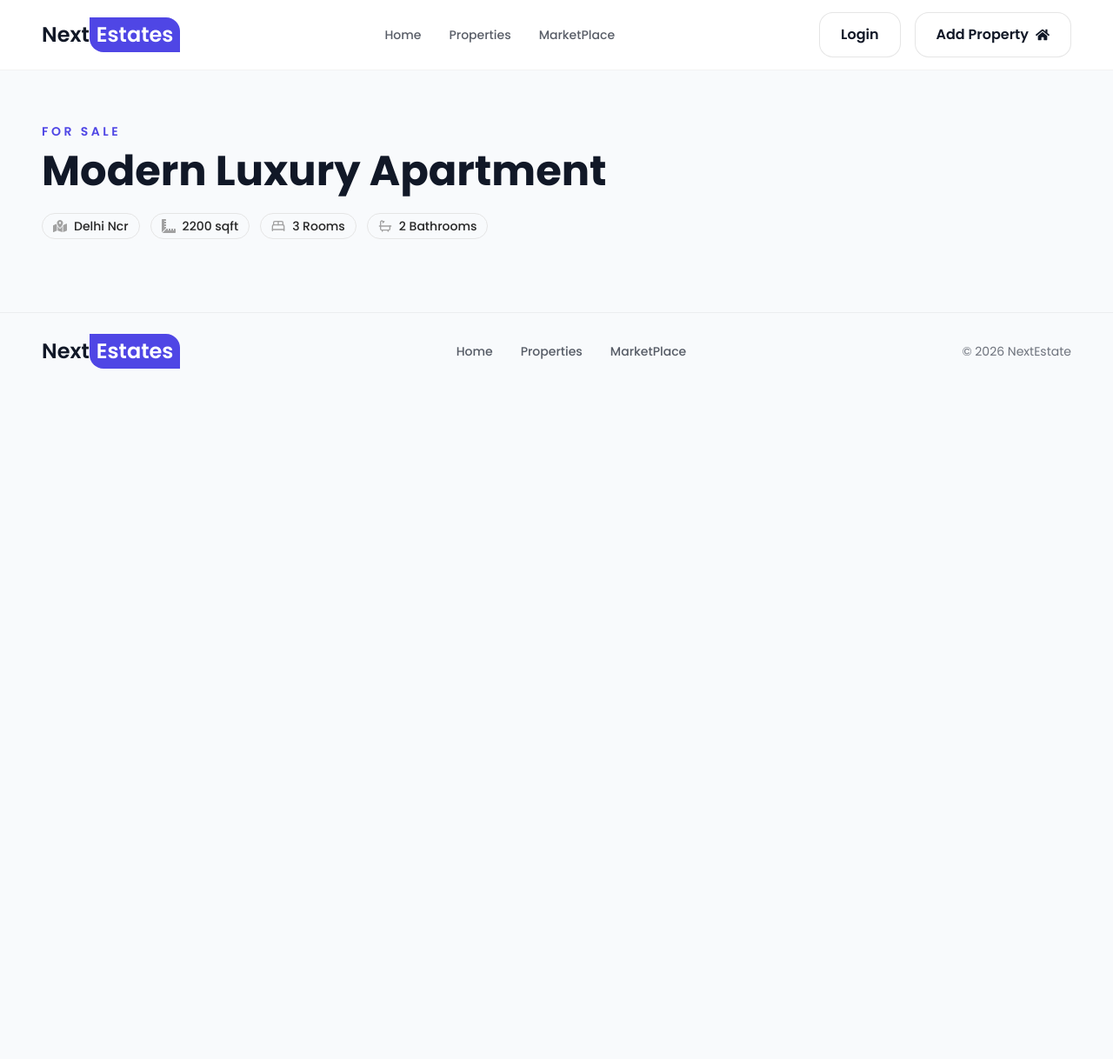
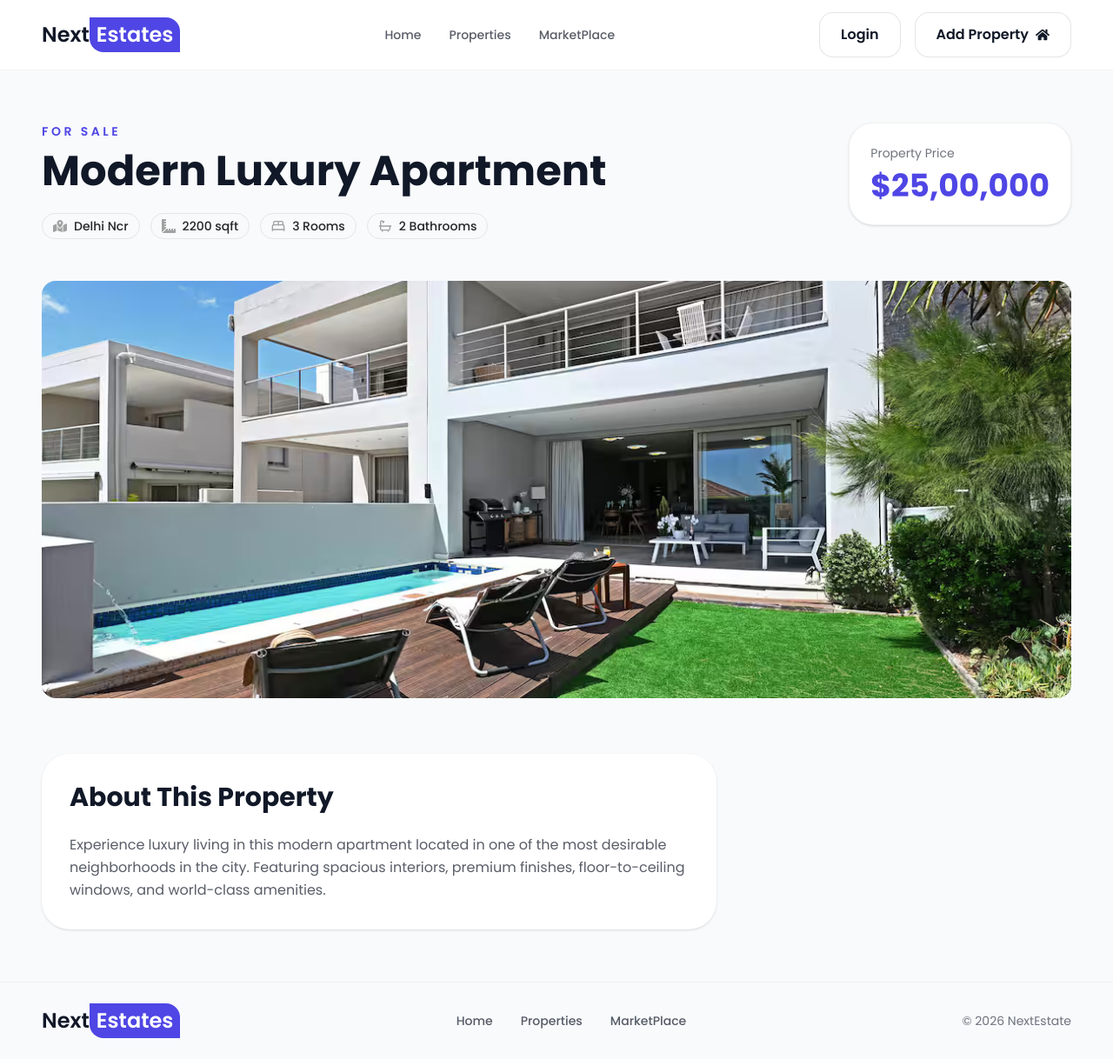
Before and after one commit to rishabh-1510/Plantventory, a Next.js app: page /property/1 in a window 1280 px wide. Shown: the whole page at 87% size. Before the commit the page ends 800 px from the top, so only its background shows below. Built offline with nearby package versions, Linux system fonts and the light colour scheme.

Commit message:
Property Description enhancement

```diff
--- a/app/property/[propertyId]/page.tsx
+++ b/app/property/[propertyId]/page.tsx
@@ -1,5 +1,6 @@
 import FrontendLayout from '@/app/components/layouts/FrontendLayout'
 import { Navbar } from '@/app/components/navbar/Navbar'
+import Image from 'next/image'
 import React from 'react'
 import { FaMapMarkedAlt, FaRulerCombined } from 'react-icons/fa'
 import { LuBath, LuBedDouble } from 'react-icons/lu'
@@ -11,6 +12,7 @@ const PropertyPage = () => {
             <section className='py-15'>
                 <div className='mx-auto max-w-7xl px-6 lg:px-12 '>
                     <div className='flex flex-col gap-8 lg:flex-row lg:items-start lg:justify-between'>
+                        {/* left */}
                         <div>
                             <p className='text-sm font-semibold uppercase tracking-[0.25em] text-primary'>
                                 For Sale
@@ -34,13 +36,13 @@ const PropertyPage = () => {
                                 <div className='flex items-center gap-2 rounded-full border border-neutral-200 px-3 py-1 '>
                                     <LuBedDouble size={16} className='text-neutral-400' />
                                     <span className='font-medium text-neutral-800 '>
-                                       3 Rooms
+                                        3 Rooms
                                     </span>
                                 </div>
                                 <div className='flex items-center gap-2 rounded-full border border-neutral-200 px-3 py-1 '>
                                     <LuBath size={16} className='text-neutral-400' />
                                     <span className='font-medium text-neutral-800 '>
-                                       2 Bathrooms
+                                        2 Bathrooms
                                     </span>
                                 </div>
                             </div>
@@ -49,6 +51,40 @@ const PropertyPage = () => {
 
                             </div>
                         </div>
+                        {/* right */}
+                        <div className='rounded-[28px] border border-black/5 bg-card p-6 shadow-sm '>
+                            <p className='text-sm text-text/60 '>
+                                Property Price
+                            </p>
+                            <h2 className='mt-2 text-4xl font-bold text-primary'>
+                                $25,00,000
+                            </h2>
+                        </div>
+
+                    </div>
+
+                    <div className='w-full h-60 md:h-100 lg:h-120 relative my-6 '>
+                        <Image src={'/images/image1.jpg'} alt='property' fill className='rounded-2xl object-cover' />
+                    </div>
+                    <div className='mt-16 grid gap-10 lg:grid-cols-3 '>
+                        {/* left */}
+                        <div className='lg:col-span-2 '>
+                            <div className='border-black/5 bg-card p-8 shadow-sm rounded-4xl'>
+                                <h2 className='text-3xl font-bold text-text'>
+                                    About This Property
+                                </h2>
+                                <p className='mt-6 leading-relaxed text-text/70 '>
+                                    Experience luxury living in this modern
+                                    apartment located in one of the most
+                                    desirable neighborhoods in the city.
+                                    Featuring spacious interiors, premium
+                                    finishes, floor-to-ceiling windows, and
+                                    world-class amenities.
+                                </p>
+                            </div>
+                        </div>
+                        {/* Right */}
+
                     </div>
                 </div>
             </section>
```
